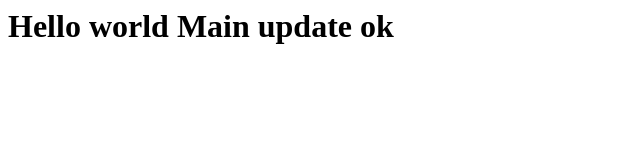
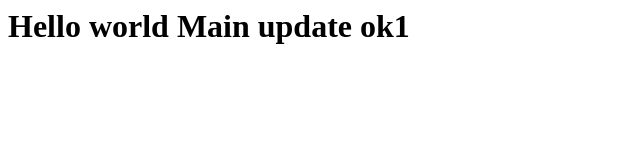
Before and after one commit to ghulammujtaba0687/Third-Html-Repo, a plain HTML site: page index.html in a window 1280 px wide. Shown: the full height of the page, 0-640 px from the left. Drawn offline with Linux system fonts and the light colour scheme.

Commit message:
change1111111r

```diff
--- a/index.html
+++ b/index.html
@@ -1 +1 @@
-<h1>Hello world Main update ok</h1>
+<h1>Hello world Main update ok1</h1>
```
